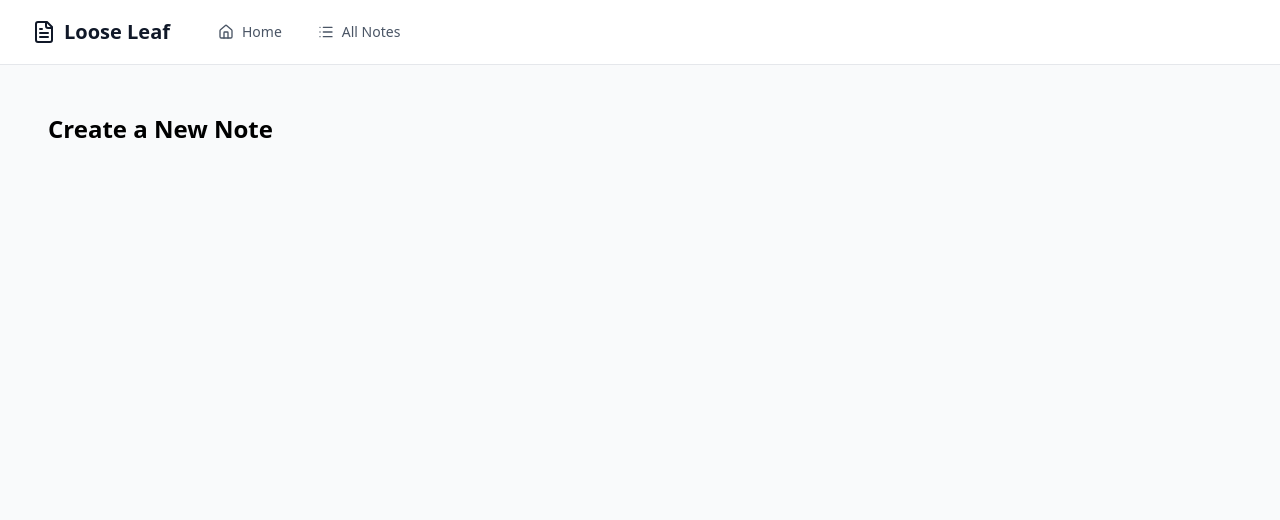
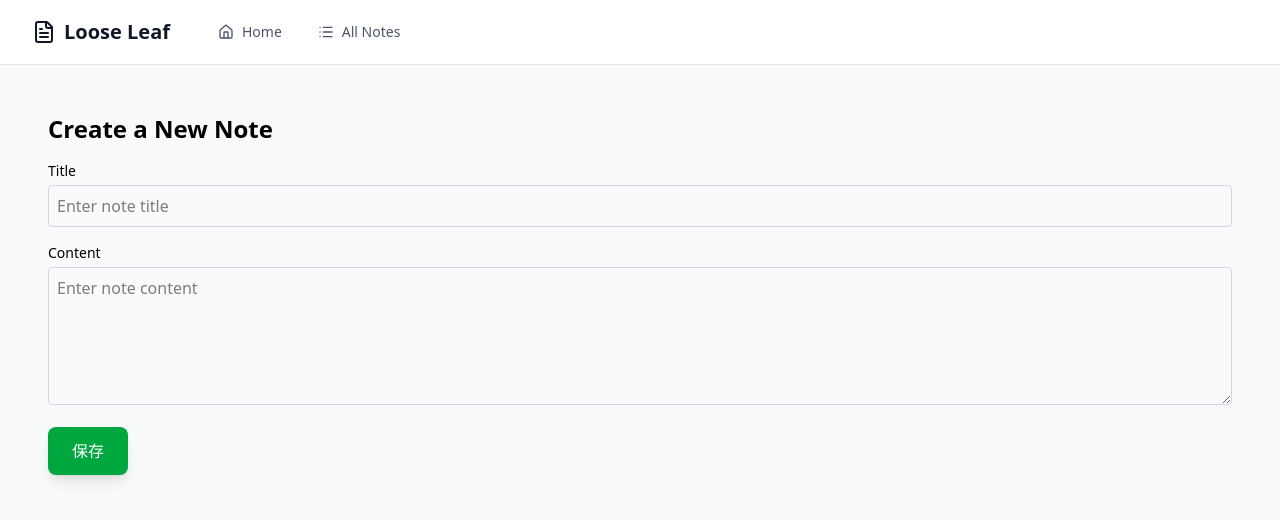
Before and after one commit to egnuyuki/loose-leaf, a React (Vite) app: page /create in a window 1280 px wide. Shown: the top 520 px of the page. Built offline with nearby package versions, Linux system fonts and the light colour scheme.

Commit message:
フォームコンポーネントを追加し、react-hook-formを依存関係に追加

```diff
--- a/package.json
+++ b/package.json
@@ -14,6 +14,7 @@
     "lucide-react": "^0.544.0",
     "react": "^19.1.1",
     "react-dom": "^19.1.1",
+    "react-hook-form": "^7.65.0",
     "react-router-dom": "^7.8.2",
     "tailwindcss": "^4.1.13"
   },
--- /dev/null
+++ b/src/components/Form.jsx
@@ -0,0 +1,66 @@
+import { useForm } from "react-hook-form";
+
+const Form = () => {
+    const defaultValues = {
+        title: "",
+        content: ""
+    };
+  const { register, handleSubmit, formState: { errors }, reset } = useForm({defaultValues});
+
+  const onSubmit = (data) => {
+    console.log(data);
+    const formData = {
+        title: data.title,
+        content: data.content,
+        createdAt: new Date(),
+        updateAt: new Date()
+    }
+    localStorage.setItem('note_' + Date.now(), JSON.stringify(formData));
+    reset();
+  };
+
+  return (
+    <div
+      className="space-y-4"
+    >
+      <div>
+        <label className="block text-sm font-medium mb-1">
+          Title
+        </label>
+        <input
+          className={`w-full border border-gray-300 p-2 rounded ${errors.title ? 'outline-red-400' : 'outline-green-300'}`}
+          placeholder="Enter note title"
+          {...register("title", {
+            required: "タイトルは必須です",
+          })}
+        />
+        {errors.title && <p className="text-red-400">{errors.title.message}</p>}
+      </div>
+      <div>
+        <label className="block text-sm font-medium mb-1">
+          Content
+        </label>
+        <textarea
+          className={`w-full border border-gray-300 p-2 rounded ${errors.content ? 'outline-red-400' : 'outline-green-300'}`}
+          rows="5"
+          placeholder="Enter note content"
+          {...register("content", {
+            required: "内容は必須です",
+          })}
+        ></textarea>
+        {errors.content && <p className="text-red-400">{errors.content.message}</p>}
+      </div>
+      <div className="submit-button">
+        <button
+          type="button"
+          onClick={handleSubmit(onSubmit)}
+          className="cursor-pointer bg-green-600 hover:bg-green-700 text-white px-6 py-3 rounded-lg font-medium shadow-lg hover:shadow-xl transition-all duration-200 transform hover:scale-105"
+        >
+          保存
+        </button>
+      </div>
+    </div>
+  );
+};
+
+export default Form;
--- a/src/pages/Create.jsx
+++ b/src/pages/Create.jsx
@@ -1,8 +1,48 @@
+import { use, useState } from "react";
+import Form from "../components/Form";
+
 const Create = () => {
+
+  const [formData, setFormData] = useState({
+    title: "",
+    content: "",
+    createdAt: new Date(),
+    updateAt: new Date()
+  });
+
+  const [title, setTitle] = useState("");
+  const [content, setContent] = useState("");
+
+  const handleChange = (e) => {
+    const { name, value } = e.target;
+    setFormData({
+      [name]: value,
+    });
+    console.log(formData);
+  }
+
+  const handleSubmit = (event) => {
+    event.preventDefault();
+    // Handle form submission logic here
+    const isValid = validateForm();
+    if (!isValid) {
+      console.log("Form validation failed");
+      return;
+    }
+    console.log("Form submitted");
+  }
+
+  const validateForm = () => {
+    // Implement form validation logic here
+
+    return true;
+  }
+
   return (
     <div className="container mx-auto p-4">
       <h1 className="text-2xl font-bold mb-4">Create a New Note</h1>
       {/* Form or content for creating a new note goes here */}
+      <Form />
     </div>
   );
 }
```
Also changed, not shown: 1 other file (tests, documents, lock files or other folders).
